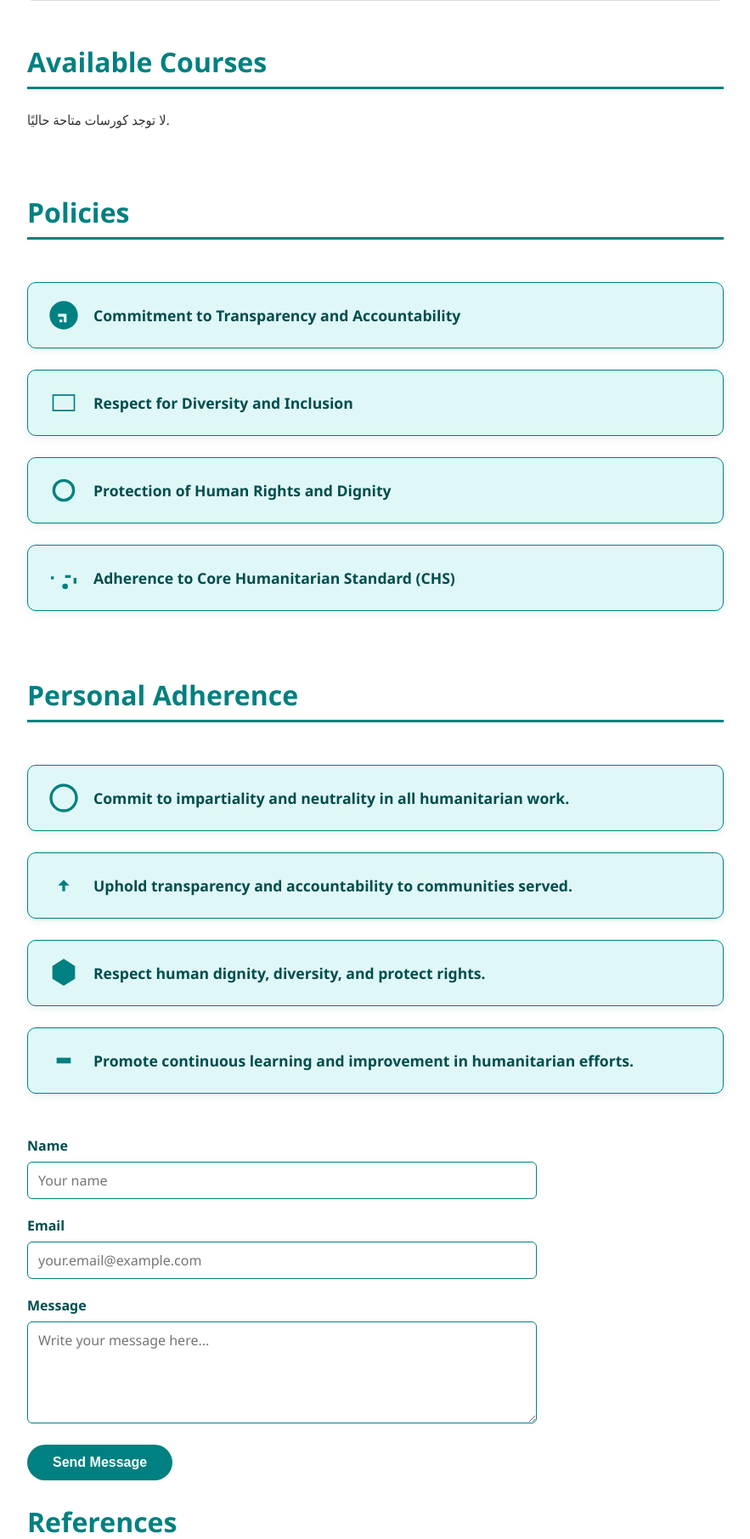
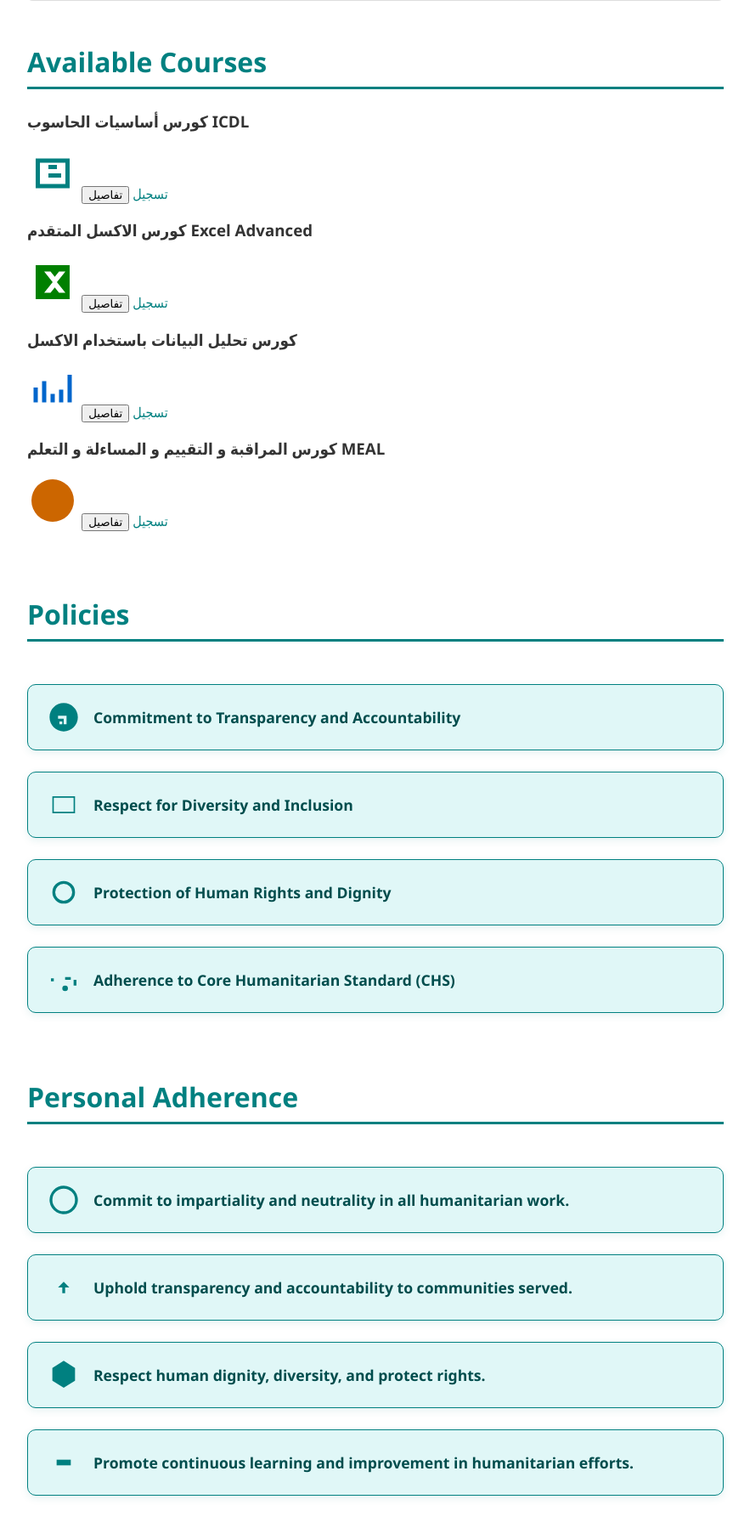
Before and after one commit to abobakertigani/Resume_web, a Flask app: page / in a window 1280 px wide. Shown: the part 3761-5572 px from the top of the page at 85% size, without its empty margins (198-1081 px from the left). Run offline with Flask 3, Linux system fonts and the light colour scheme.

Commit message:
Update AbuSalih.html

```diff
--- a/templates/AbuSalih.html
+++ b/templates/AbuSalih.html
@@ -457,20 +457,57 @@
   </section>
 
   <section id="courses" tabindex="-1">
-    <h2>Available Courses</h2>
+  <h2>Available Courses</h2>
 
-    {% for course in courses %}
-    <div class="course">
-      <h3>{{ course.title }}</h3>
-      <p>{{ course.description }}</p>
-      <a href="{{ course.registration_form }}" target="_blank">انضم الآن</a>
-    </div>
-    {% endfor %}
+  <div class="course">
+    <h3>كورس أساسيات الحاسوب ICDL</h3>
+    <svg width="60" height="60" viewBox="0 0 24 24" fill="#008080" xmlns="http://www.w3.org/2000/svg">
+      <path d="M4 5h16v14H4V5zm2 2v10h12V7H6zm4 1h4v2h-4V8zm0 4h6v2h-6v-2z"/>
+    </svg>
+    <button onclick="toggleDescription(this)">تفاصيل</button>
+    <p class="description" style="display:none;">
+      هذا الكورس يزودك بالمهارات الأساسية لاستخدام الحاسوب وتطبيقات المكتب.
+    </p>
+    <a href="https://ee.kobotoolbox.org/x/A5gFMVwp" target="_blank">تسجيل</a>
+  </div>
 
-    {% if courses|length == 0 %}
-      <p>لا توجد كورسات متاحة حاليًا.</p>
-    {% endif %}
+  <div class="course">
+    <h3>كورس الاكسل المتقدم Excel Advanced</h3>
+    <svg width="60" height="60" viewBox="0 0 24 24" fill="#008000" xmlns="http://www.w3.org/2000/svg">
+      <path d="M4 4h16v16H4V4zm4 3l4 5-4 5h3l2-2.5L15 17h3l-4-5 4-5h-3l-2 2.5L11 7H8z"/>
+    </svg>
+    <button onclick="toggleDescription(this)">تفاصيل</button>
+    <p class="description" style="display:none;">
+      تعلم مهارات متقدمة في برنامج Excel مثل Pivot Tables, Power Query والتحليلات المعقدة.
+    </p>
+    <a href="https://ee.kobotoolbox.org/x/A5gFMVwp" target="_blank">تسجيل</a>
+  </div>
+
+  <div class="course">
+    <h3>كورس تحليل البيانات باستخدام الاكسل</h3>
+    <svg width="60" height="60" viewBox="0 0 24 24" fill="#0066cc" xmlns="http://www.w3.org/2000/svg">
+      <path d="M3 17h2v-7H3v7zm4 0h2V7H7v10zm4 0h2v-4h-2v4zm4 0h2v-6h-2v6zm4 0h2V4h-2v13z"/>
+    </svg>
+    <button onclick="toggleDescription(this)">تفاصيل</button>
+    <p class="description" style="display:none;">
+      تعلم كيف تستخدم Excel كأداة لتحليل البيانات واستخراج المؤشرات العملية.
+    </p>
+    <a href="https://ee.kobotoolbox.org/x/A5gFMVwp" target="_blank">تسجيل</a>
+  </div>
+
+  <div class="course">
+    <h3>كورس المراقبة و التقييم و المساءلة و التعلم MEAL</h3>
+    <svg width="60" height="60" viewBox="0 0 24 24" fill="#cc6600" xmlns="http://www.w3.org/2000/svg">
+      <path d="M12 2a10 10 0 100 20 10 10 0 000-20zm-1 15h2v-2h-2v2zm0-4h2V7h-2v6z"/>
+    </svg>
+    <button onclick="toggleDescription(this)">تفاصيل</button>
+    <p class="description" style="display:none;">
+      كورس شامل عن نظام MEAL في المشاريع الإنسانية والتنموية مع تطبيقات عملية.
+    </p>
+    <a href="https://ee.kobotoolbox.org/x/A5gFMVwp" target="_blank">تسجيل</a>
+  </div>
   </section>
+
   <section id="policies" tabindex="-1">
     <h2>Policies</h2>
 
@@ -653,6 +690,17 @@ document.getElementById("contact-form").addEventListener("submit", async (e) =>
     alert("حدث خطأ أثناء الاتصال بالخادم.");
   }
 });
+
+function toggleDescription(button) {
+  const desc = button.nextElementSibling;
+  if (desc.style.display === "none") {
+    desc.style.display = "block";
+    button.textContent = "إخفاء";
+  } else {
+    desc.style.display = "none";
+    button.textContent = "تفاصيل";
+  }
+}
 </script>
 
 </body>
```
